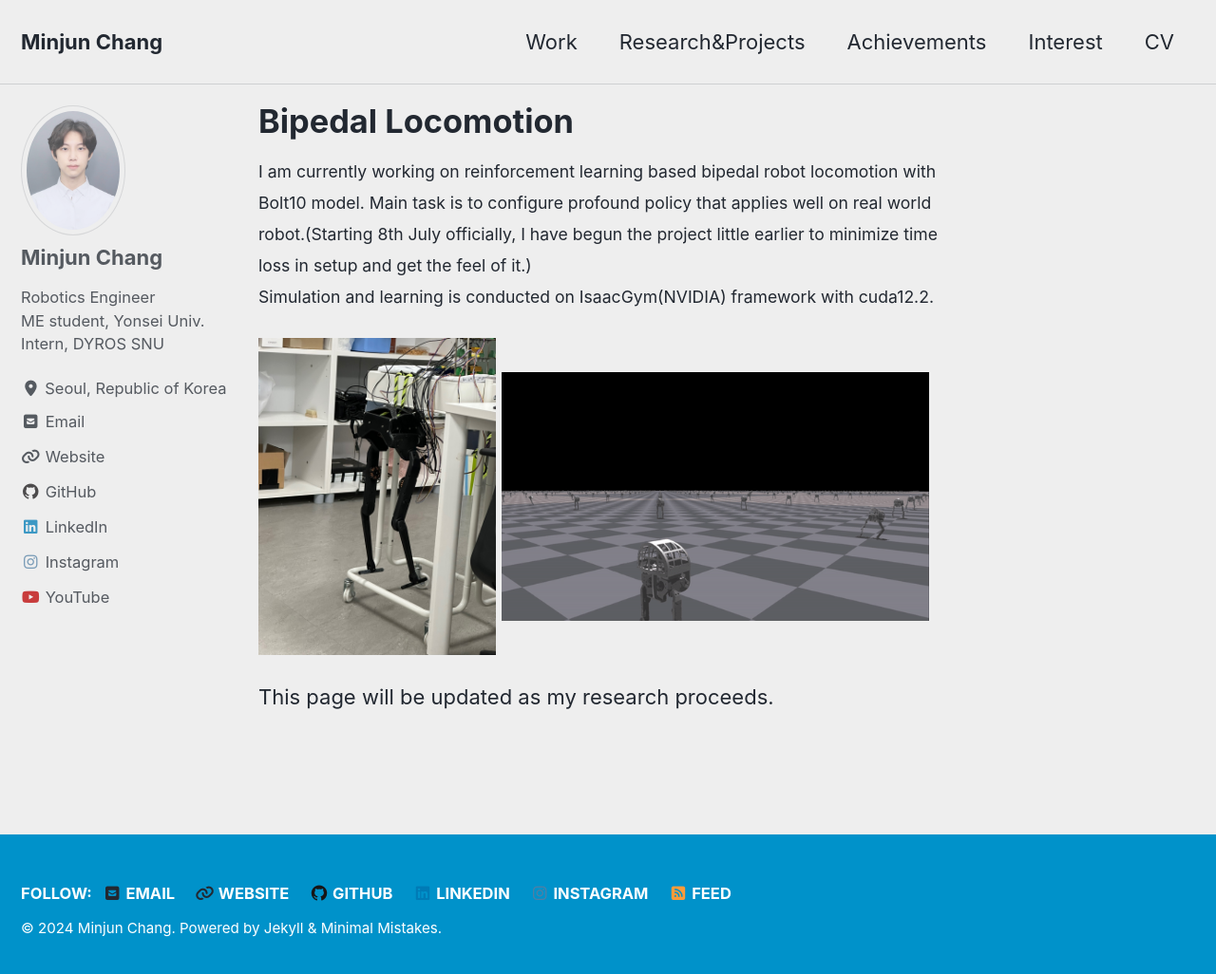
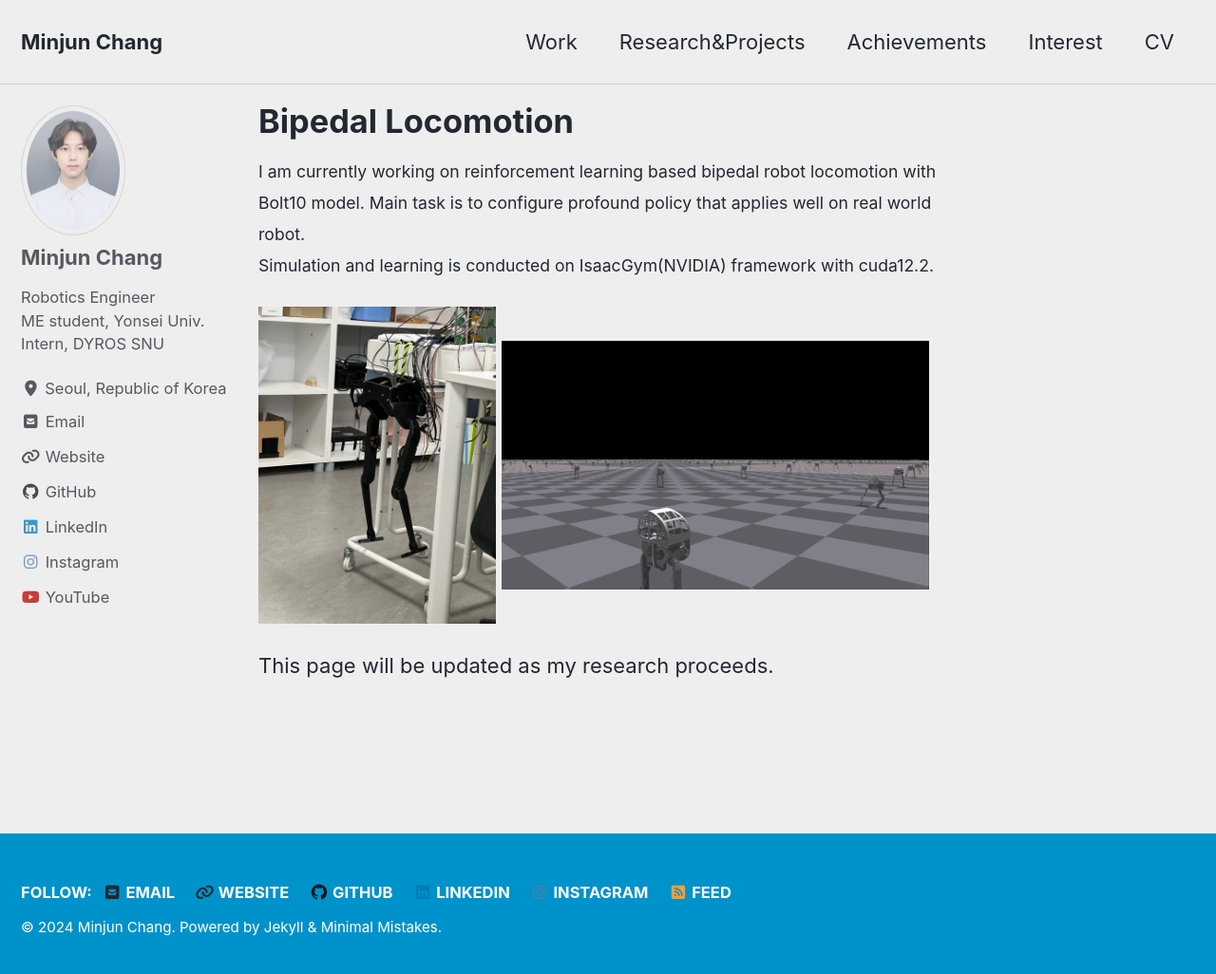
Before and after one commit to wkdalswns0427/wkdalswns0427.github.io, a Jekyll site: the page built from _pages/bipedal.md, in a window 1280 px wide and 1033 px high. Shown: the top 1026 px of the window at 95% size. Built offline with Jekyll 4.4.1, drawn with Linux system fonts in a browser that asks for light colours; cached includes are drawn as plain includes.

Commit message:
updtae:9

```diff
--- a/_pages/bipedal.md
+++ b/_pages/bipedal.md
@@ -5,7 +5,7 @@ toc: false
 toc_sticky: true
 ---
 <span style="font-size:0.8em;">
-    I am currently working on reinforcement learning based bipedal robot locomotion with Bolt10 model. Main task is to configure profound policy that applies well on real world robot.(Starting 8th July officially, I have begun the project little earlier to minimize time loss in setup and get the feel of it.)
+    I am currently working on reinforcement learning based bipedal robot locomotion with Bolt10 model. Main task is to configure profound policy that applies well on real world robot.
     <br>Simulation and learning is conducted on IsaacGym(NVIDIA) framework with cuda12.2.
 </span>
 
```
Also changed, not shown: _pages/about.md (+1 -1 lines), _pages/autonomous.md (+5 -2 lines).
